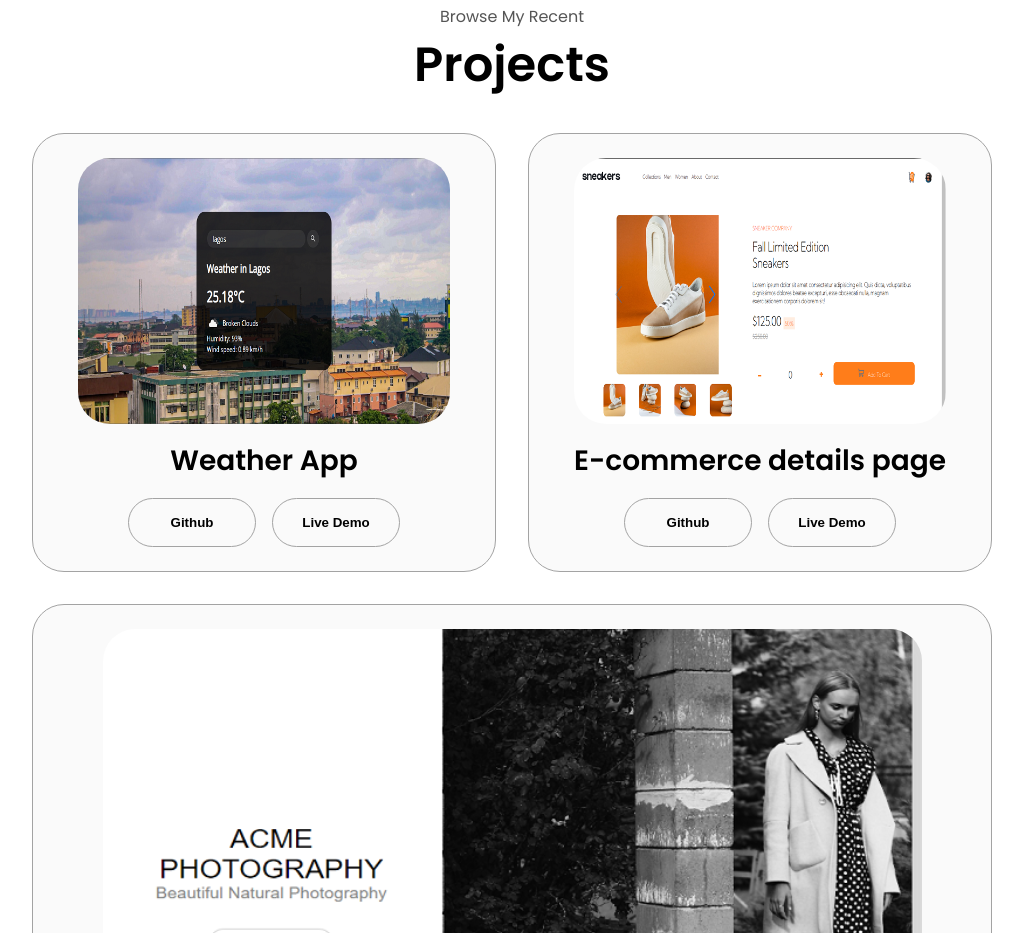
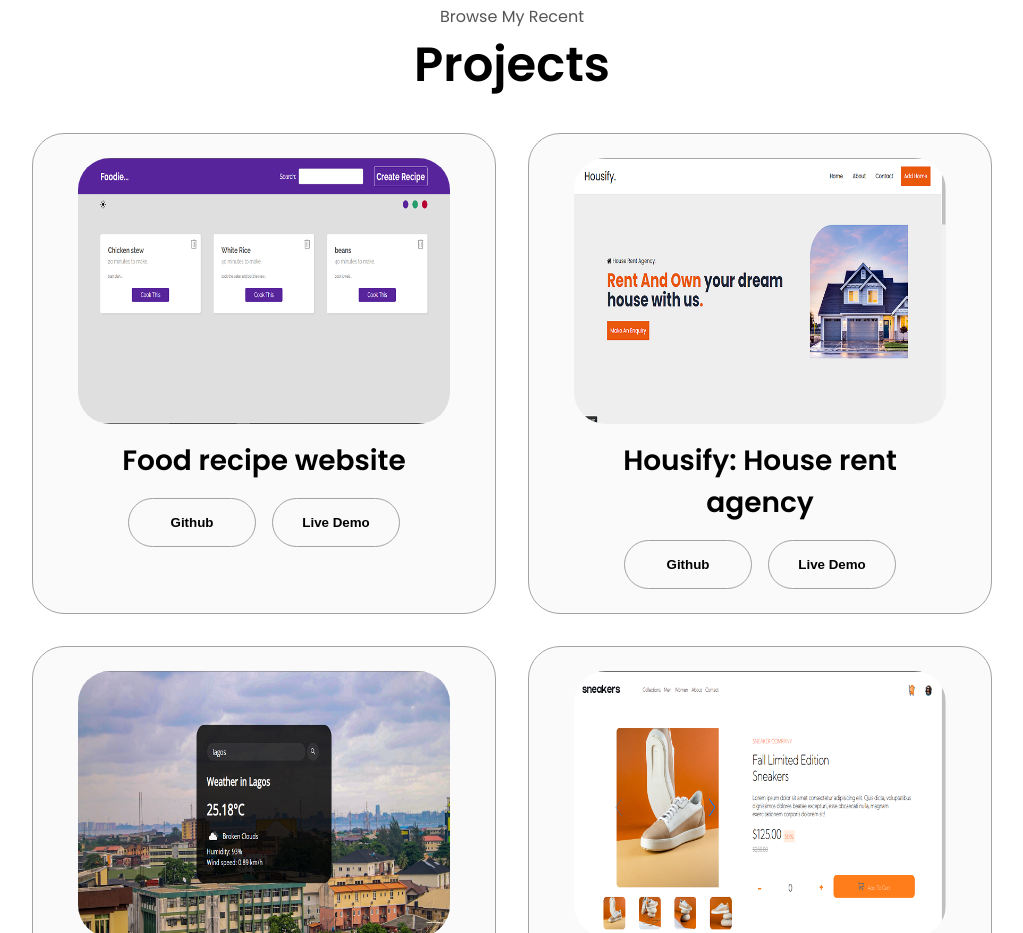
Before and after one commit to codeOT/new-portfolio, a plain HTML site: page index.html in a window 1280 px wide. Shown: the part 2460-3393 px from the top of the page, without its empty margins (128-1151 px from the left). Drawn offline with Linux system fonts and the light colour scheme.

Commit message:
links added

```diff
--- a/index.html
+++ b/index.html
@@ -286,25 +286,25 @@
       <h1 class="title">Projects</h1>
       <div class="experience-details-container">
         <div class="about-containers">
-          <!-- <div class="details-container color-container">
+          <div class="details-container color-container">
             <div class="article-container">
               <img
-                src="./assets/str-pic3.png"
+                src="./assets/foodie.png"
                 alt="Project 1"
                 class="project-img"
               />
             </div>
-            <h2 class="experience-sub-title project-title">Stroke prediction website(open source)</h2>
+            <h2 class="experience-sub-title project-title">Food recipe website</h2>
             <div class="btn-container">
               <button
                 class="btn btn-color-2 project-btn"
-                onclick="location.href='https://github.com/'"
+                onclick="location.href='https://github.com/codeOT/recipe'"
               >
                 Github
               </button>
               <button
                 class="btn btn-color-2 project-btn"
-                onclick="location.href='https://github.com/'"
+                onclick="location.href='#'"
               >
                 Live Demo
               </button>
@@ -322,18 +322,18 @@
             <div class="btn-container">
               <button
                 class="btn btn-color-2 project-btn"
-                onclick="location.href='https://github.com/'"
+                onclick="location.href='https://github.com/codeOT/realtor'"
               >
                 Github
               </button>
               <button
                 class="btn btn-color-2 project-btn"
-                onclick="location.href='https://github.com/'"
+                onclick="location.href='https://realtor-henna.vercel.app/'"
               >
                 Live Demo
               </button>
             </div>
-          </div> -->
+          </div>
           <div class="details-container color-container">
             <div class="article-container">
               <img
```
Also changed, not shown: assets/foodie.png (added).
